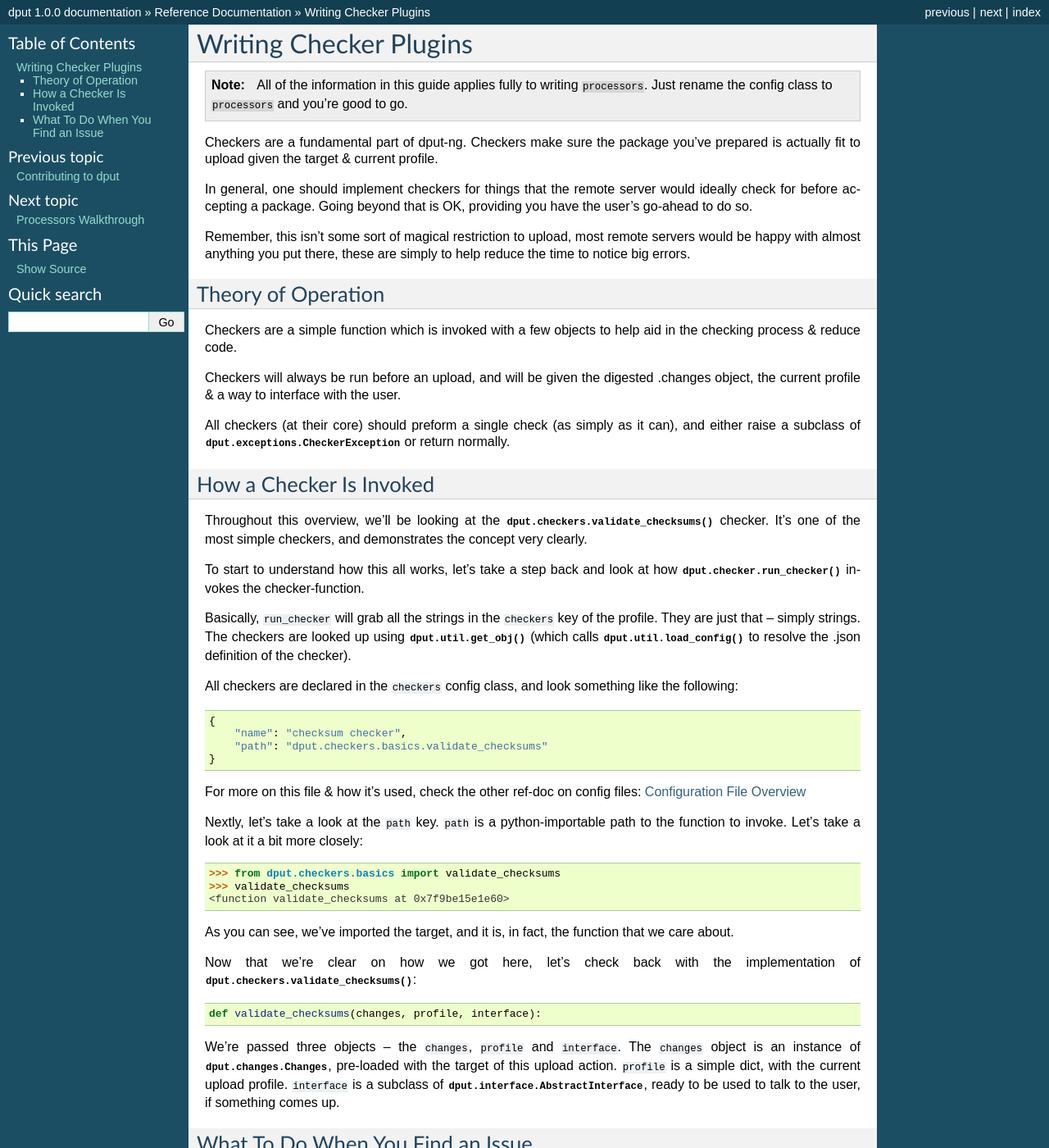
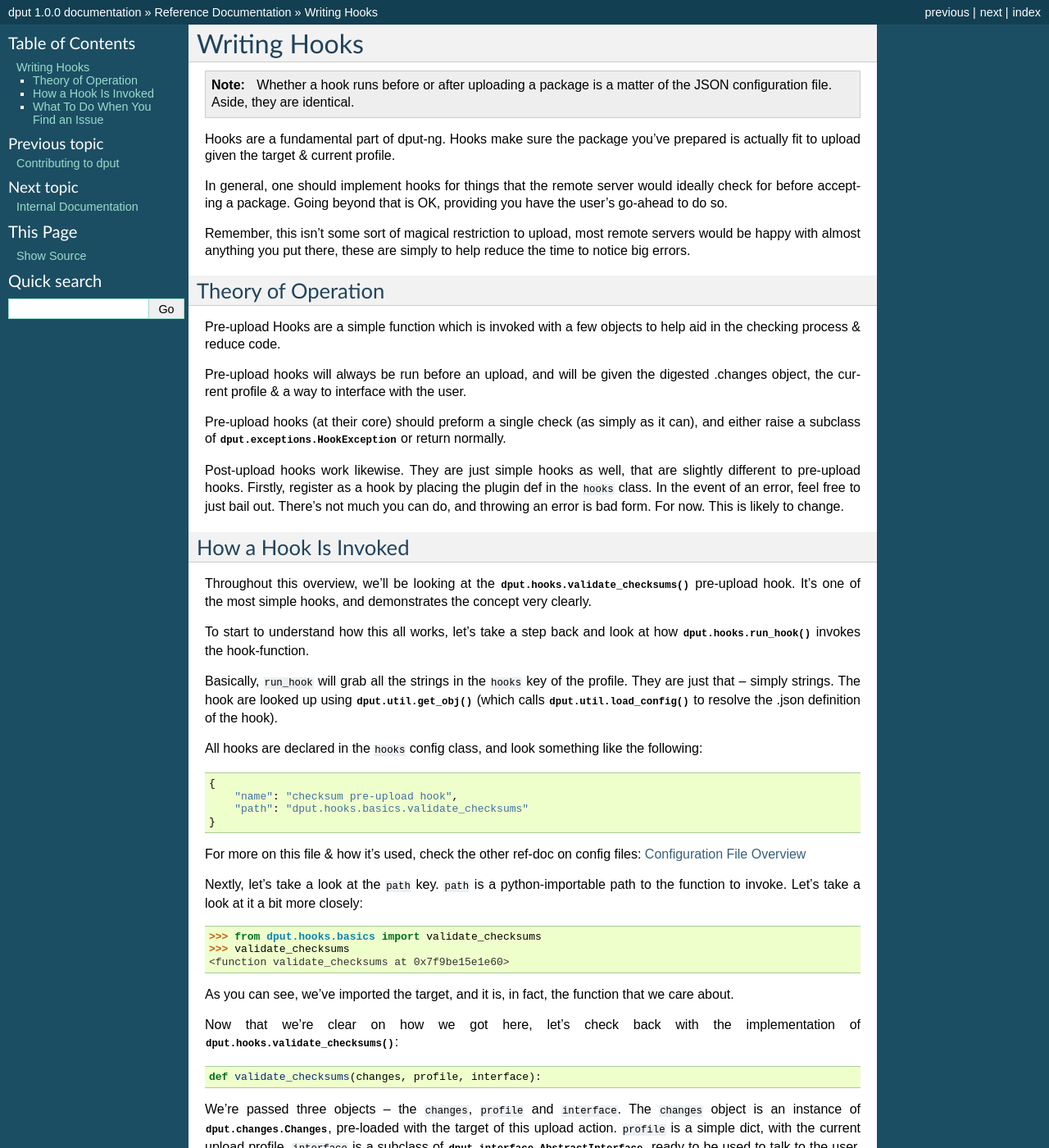
Before and after one commit to Debian/dput-ng, a Sphinx documentation site: the page built from docs/reference/hooks.rst, in a window 1280 px wide and 1400 px high. Shown: the whole window at 82% size. Built offline with Sphinx 7.4.7, drawn with Linux system fonts in a browser that asks for light colours; formulas are drawn with MathJax 3; some of the changed text lies outside the part shown.

Commit message:
Update Sphinx docs

```diff
--- a/docs/reference/configs.rst
+++ b/docs/reference/configs.rst
@@ -11,7 +11,7 @@ High Level Changes
 Firstly, you should know dput-ng fully supports the old dput.cf style
 configuration file. However, it also defines its own own,
 `JSON <http://en.wikipedia.org/wiki/JSON>`_ encoded. Settings which are
-specific to dput-ng, in particular checkers and profiles can only be defined
+specific to dput-ng, in particular hooks and profiles can only be defined
 in dput-ng's configuration style. It is possible to run dput-ng with old-style
 configuration files only, with new-style configuration files only and even with
 shared profiles, where both new-style and old-style dput configuration files
@@ -171,7 +171,7 @@ You'll notice the old-style substring replacement is the same. While looking
 a bit deeper, you'll also notice that we inherit from the Ubuntu meta-class.
 
 
-Overriding default checker behavior
+Overriding default hook behavior
 -----------------------------------
 
 It's idiomatic to just *extend* what you get from your parent (e.g. use the
--- a/docs/reference/checkers.rst
+++ b/docs/reference/hooks.rst
@@ -1,15 +1,14 @@
-Writing Checker Plugins
-=======================
+Writing Hooks
+=============
 
 .. note::
-    All of the information in this guide applies fully to writing
-    ``processors``. Just rename the config class to ``processors``
-    and you're good to go.
+    Whether a hook runs before or after uploading a package is a
+    matter of the JSON configuration file. Aside, they are identical.
 
-Checkers are a fundamental part of dput-ng. Checkers make sure the package
+Hooks are a fundamental part of dput-ng. Hooks make sure the package
 you've prepared is actually fit to upload given the target & current profile.
 
-In general, one should implement checkers for things that the remote server
+In general, one should implement hooks for things that the remote server
 would ideally check for before accepting a package. Going beyond that is OK,
 providing you have the user's go-ahead to do so.
 
@@ -20,38 +19,42 @@ to help reduce the time to notice big errors.
 Theory of Operation
 -------------------
 
-Checkers are a simple function which is invoked with a few objects to help
-aid in the checking process & reduce code.
+Pre-upload Hooks are a simple function which is invoked with a few objects to
+help aid in the checking process & reduce code.
 
-Checkers will always be run before an upload, and will be given the digested
+Pre-upload hooks will always be run before an upload, and will be given the digested
 .changes object, the current profile & a way to interface with the user.
 
-All checkers (at their core) should preform a single check (as simply as it
-can), and either raise a subclass of :class:`dput.exceptions.CheckerException`
+Pre-upload hooks (at their core) should preform a single check (as simply as it
+can), and either raise a subclass of :class:`dput.exceptions.HookException`
 or return normally.
 
-How a Checker Is Invoked
+Post-upload hooks work likewise. They are just simple hooks as well, that are slightly different to pre-upload hooks. Firstly, register as a hook by placing the plugin def in the ``hooks`` class. In the event of an error, feel free to just bail out. There's not much you can do, and throwing an error is bad form. For now. This is likely to change.
+
+How a Hook Is Invoked
 ------------------------
 
 Throughout this overview, we'll be looking at the
-:func:`dput.checkers.validate_checksums` checker. It's one of the most simple
-checkers, and demonstrates the concept very clearly.
+:func:`dput.hooks.validate_checksums` pre-upload hook. It's one of the most
+simple hooks, and demonstrates the concept very clearly.
 
 To start to understand how this all works, let's take a step back and
-look at how :func:`dput.checker.run_checker` invokes the checker-function.
+look at how :func:`dput.hooks.run_hook` invokes the hook-function.
 
-Basically, ``run_checker`` will grab all the strings in the ``checkers`` key
-of the profile. They are just that -- simply strings. The checkers are looked
+Basically, ``run_hook`` will grab all the strings in the ``hooks`` key
+of the profile. They are just that -- simply strings. The hook are looked
 up using :func:`dput.util.get_obj` (which calls
-:func:`dput.util.load_config` to resolve the .json definition of the checker).
+:func:`dput.util.load_config` to resolve the .json definition of the hook).
 
-All checkers are declared in the ``checkers`` config class, and look
+All hooks are declared in the ``hooks`` config class, and look
 something like the following::
 
     {
-        "name": "checksum checker",
-        "path": "dput.checkers.basics.validate_checksums"
+        "name": "checksum pre-upload hook",
+        "path": "dput.hooks.basics.validate_checksums"
     }
+
+.. XXX TODO: Document the pre-/post-upload key
 
 For more on this file & how it's used, check the other ref-doc on
 config files: :doc:`configs`
@@ -60,7 +63,7 @@ Nextly, let's take a look at the ``path`` key. ``path`` is a
 python-importable path to the function to invoke. Let's take a look
 at it a bit more closely::
 
-    >>> from dput.checkers.basics import validate_checksums
+    >>> from dput.hooks.basics import validate_checksums
     >>> validate_checksums
     <function validate_checksums at 0x7f9be15e1e60>
 
@@ -71,7 +74,7 @@ that we care about.
               be put somewhere dput cares about?
 
 Now that we're clear on how we got here, let's check back with the
-implementation of :func:`dput.checkers.validate_checksums`::
+implementation of :func:`dput.hooks.validate_checksums`::
 
     def validate_checksums(changes, profile, interface):
 
@@ -85,9 +88,9 @@ to the user, if something comes up.
 What To Do When You Find an Issue
 ---------------------------------
 
-During runtime, and for any reason the checker sees fit to do so, the Checker
+During runtime, and for any reason the checker sees fit to do so, the hook
 may abort the upload by raising a subclass of a
-:class:`dput.exceptions.CheckerException`. In cases where the user aught to
+:class:`dput.exceptions.HookException`. In cases where the user aught to
 make the decision (lintian errors, etc), please **prompt** the user for
 what to do, rather then blindly raising the error. Remember, the user can't
 override a checker's failure except by disabling the checker.
@@ -106,10 +109,5 @@ Let's take a look at our reference implementation again::
 
 As you can see, the checker verifies the hashsums, catches any Exceptions
 thrown by the code it uses, and raises sane error text. The Exception
-raised (:class:`dput.checkers.basics.HashValidationError`) is a subclass
-of the expected :class:`dput.exceptions.CheckerException`.
-
-
-.. Idiomatic Checkers
-   ------------------
-   XXX: implement me.
+raised (:class:`dput.hooks.basics.HashValidationError`) is a subclass
+of the expected :class:`dput.exceptions.HookException`.
--- a/docs/reference/index.rst
+++ b/docs/reference/index.rst
@@ -13,5 +13,4 @@ Contents:
    migrating
    configs
    contributing
-   checkers
-   processors
+   hooks
--- a/docs/reference/migrating.rst
+++ b/docs/reference/migrating.rst
@@ -32,8 +32,7 @@ Big changes from dput
 
   * post-upload hook and pre-upload checks (or hooks) may be written
     in Python, and have access to the objects which matter. For more on
-    writing one, :doc:`checkers` may provide some insight, as well as
-    :doc:`processors`.
+    writing one, :doc:`hooks` may provide some insight.
 
 Stability Notes
 ---------------
```
Also changed, not shown: docs/reference/contributing.rst (+6 -6 lines), docs/reference/processors.rst (deleted, +0 -13 lines).
